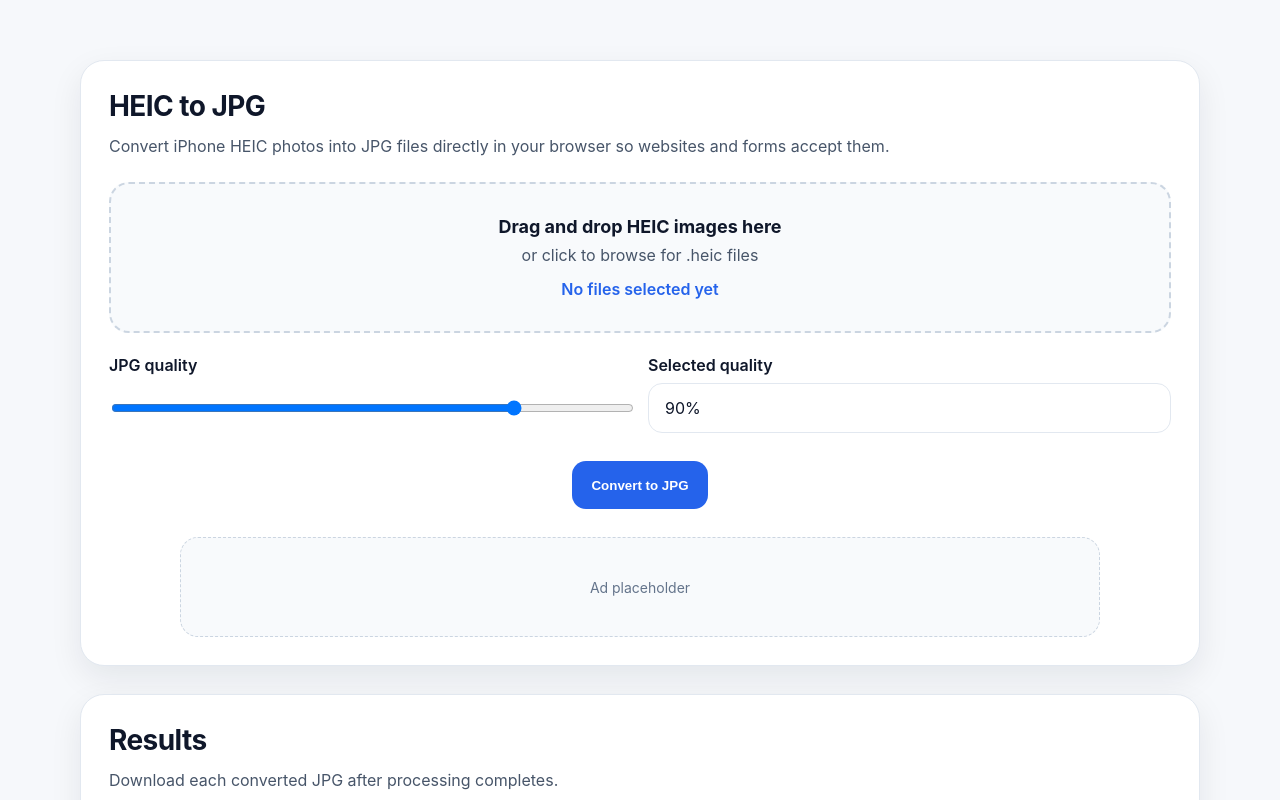
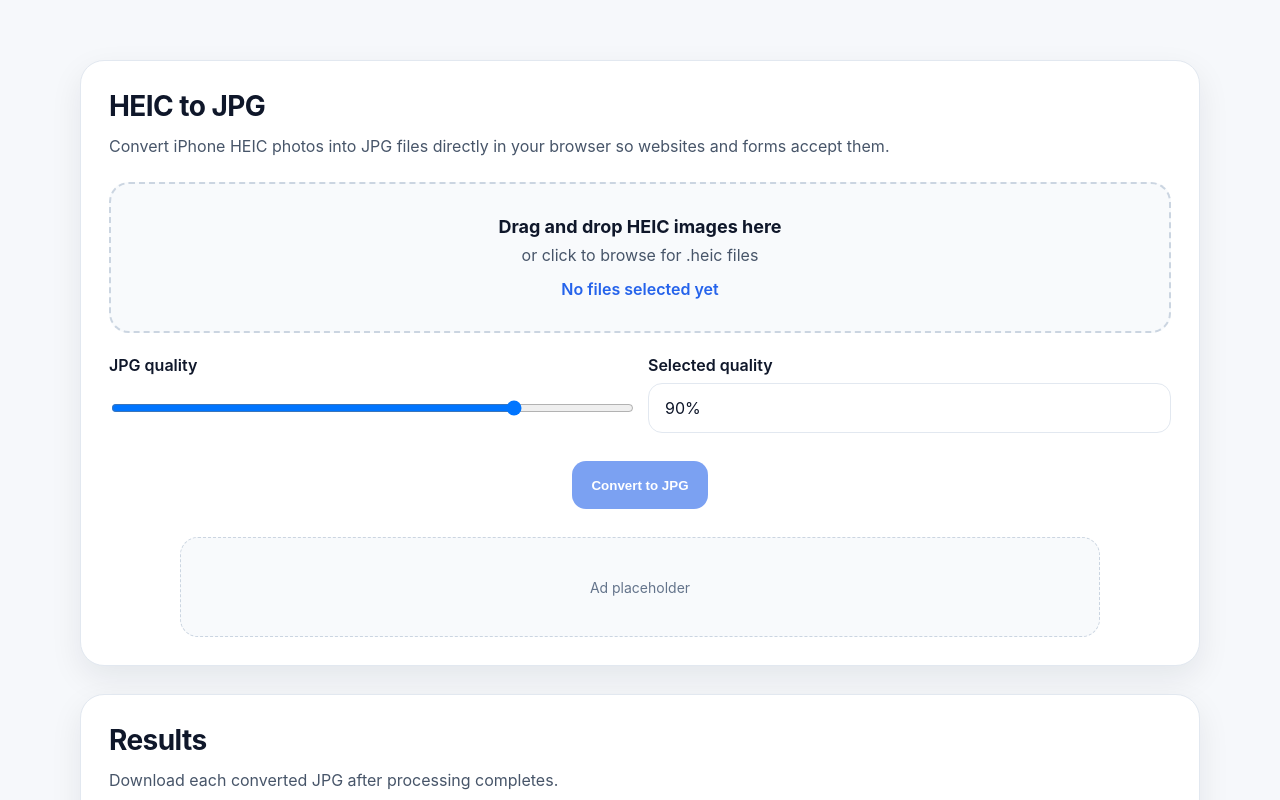
Before and after one commit to skaterdav21/uploadready, a Next.js app: page /heic-to-jpg in a window 1280 px wide. Shown: the top 800 px of the page. Built offline with nearby package versions, Linux system fonts and the light colour scheme.

Commit message:
Update page.tsx

```diff
--- a/app/heic-to-jpg/page.tsx
+++ b/app/heic-to-jpg/page.tsx
@@ -3,6 +3,7 @@
 export const dynamic = "force-dynamic";
 
 import { useMemo, useRef, useState } from "react";
+import LoadingOverlay from "../../components/LoadingOverlay";
 
 type OutputFile = {
   name: string;
@@ -17,7 +18,6 @@
 }
 
 async function convertHeicFile(file: File, quality: number): Promise<OutputFile> {
-  // ✅ dynamic import (fixes window error)
   const heicModule = await import("heic2any");
   const heic2any = heicModule.default;
 
@@ -125,6 +125,8 @@
 
   return (
     <main className="page">
+      {loading && <LoadingOverlay text="Converting HEIC images..." />}
+
       <section className="section">
         <div className="section-head">
           <h1>HEIC to JPG</h1>
@@ -182,7 +184,7 @@
             type="button"
             className="btn btn-primary"
             onClick={runConversion}
-            disabled={loading}
+            disabled={loading || files.length === 0}
           >
             {loading ? "Converting..." : "Convert to JPG"}
           </button>
```
